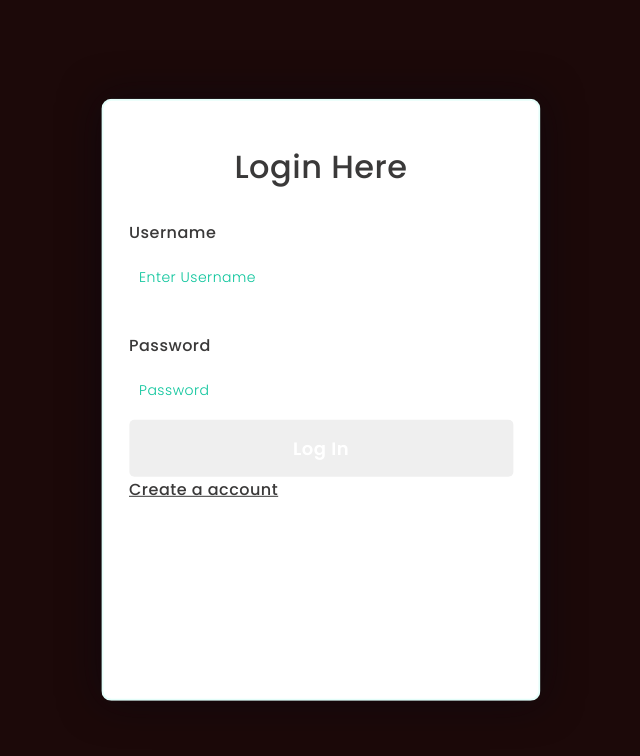
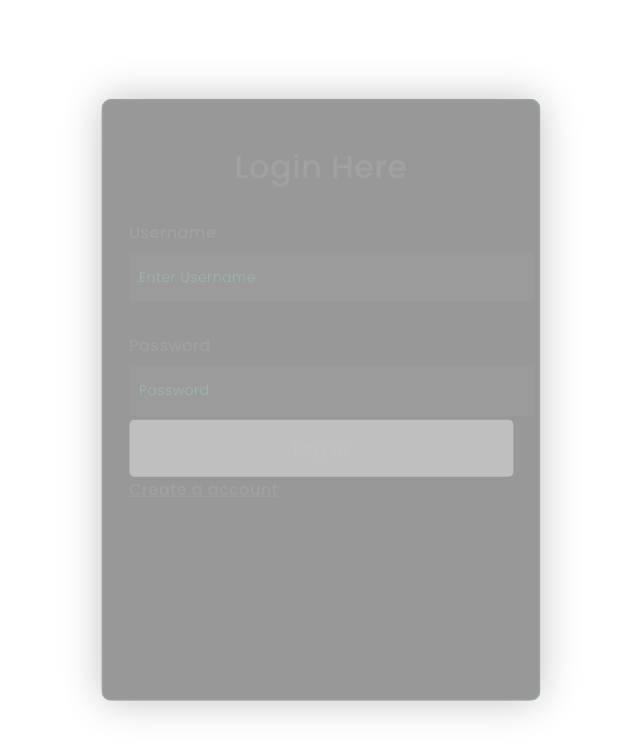
Before and after one commit to Tanya206/Izhaar, a Django app: page /login/ in a window 1280 px wide. Shown: the top 756 px of the page, without its empty margins (319-959 px from the left). Run offline with Django 4.2, Linux system fonts and the light colour scheme.

```diff
--- a/static/styles/register.css
+++ b/static/styles/register.css
@@ -6,7 +6,7 @@
 }
 
 body{
-    background-color: rgb(28, 9, 9);
+
 
 }
 .background{
@@ -17,14 +17,14 @@ body{
     left: 50%;
     top: 50%;
 
-    background-image: url("static\images\image10.jpeg");
+    /* background-image: url("static\images\image10.jpeg"); */
 }
 
 
 form{
     height: 70vh;
     width: 30vw;
-    background-color: #ffffff;
+    background-color:black;
     position: absolute;
     transform: translate(-50%,-50%);
     top: 50%;
@@ -34,6 +34,8 @@ form{
     box-shadow: 0 0 40px rgba(8,7,16,0.6);
     padding:  2%;
     padding-top: 1%;
+    opacity: 0.4;
+
 }
 form *{
     font-family: 'Poppins',sans-serif;
@@ -41,6 +43,7 @@ form *{
     letter-spacing: 0.5px;
     outline: none;
     border: none;
+    opacity: 0.4;
 }
 form h3{
     font-size: 32px;
```
Also changed, not shown: 1 other file.
